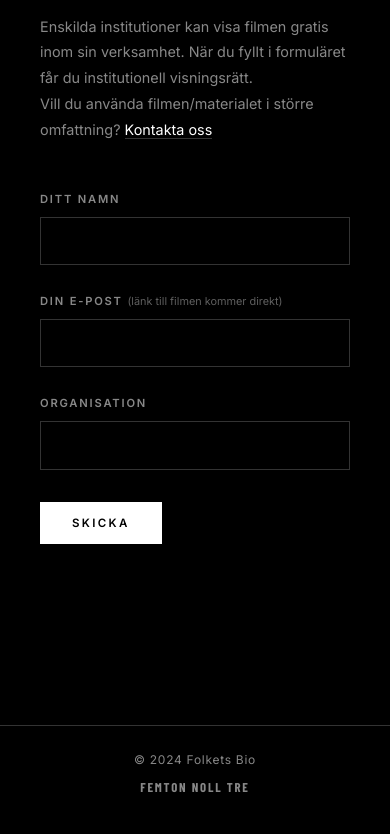
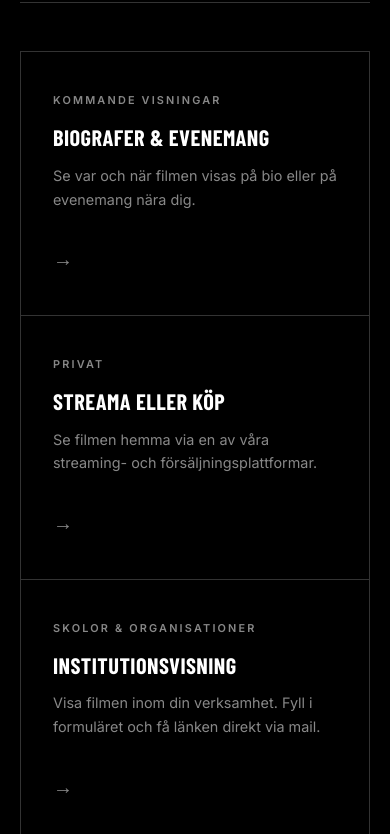
Before and after one commit to J-Henriksson/femton-noll-tre, a website built with Vite: page visningar.html in a window 390 px wide. Shown: the part 206-1040 px from the top of the page. Built offline with nearby package versions, Linux system fonts and the light colour scheme.

Commit message:
Add alternative layout

```diff
--- a/css/visningar.css
+++ b/css/visningar.css
@@ -2,6 +2,112 @@
 
 .header__nav-link--active {
   color: var(--text);
+}
+
+
+/* ── Hub page (Se filmen) ────────────────────────────────── */
+
+.hub-main {
+  min-height: 100vh;
+  padding-top: 9rem;
+  padding-bottom: 6rem;
+}
+
+.hub-header {
+  padding-bottom: 1.5rem;
+  border-bottom: 1px solid var(--border);
+  margin-bottom: 3rem;
+}
+
+.hub-title {
+  font-family: var(--font-display);
+  font-size: clamp(2.75rem, 7vw, 5rem);
+  font-weight: 700;
+  letter-spacing: 0.04em;
+  text-transform: uppercase;
+  color: var(--text);
+  line-height: 0.92;
+}
+
+.hub-grid {
+  display: grid;
+  grid-template-columns: repeat(3, 1fr);
+  border: 1px solid var(--border);
+}
+
+.hub-card {
+  display: flex;
+  flex-direction: column;
+  padding: 2.5rem 2rem;
+  border-left: 1px solid var(--border);
+  color: var(--text);
+  transition: background 0.15s;
+}
+
+.hub-card:first-child {
+  border-left: none;
+}
+
+.hub-card:hover {
+  background: #0c0c0c;
+  color: var(--text);
+}
+
+.hub-card__eyebrow {
+  font-size: 0.68rem;
+  font-weight: 600;
+  letter-spacing: 0.2em;
+  text-transform: uppercase;
+  color: var(--text-muted);
+  margin-bottom: 1rem;
+}
+
+.hub-card__title {
+  font-family: var(--font-display);
+  font-size: clamp(1.4rem, 2.2vw, 1.75rem);
+  font-weight: 700;
+  letter-spacing: 0.02em;
+  text-transform: uppercase;
+  color: var(--text);
+  line-height: 1.05;
+  margin-bottom: 0.9rem;
+}
+
+.hub-card__desc {
+  font-size: 0.9rem;
+  line-height: 1.65;
+  color: var(--text-muted);
+  margin-bottom: 2rem;
+}
+
+.hub-card__arrow {
+  margin-top: auto;
+  font-size: 1.25rem;
+  color: var(--text-muted);
+  transition: transform 0.15s, color 0.15s;
+}
+
+.hub-card:hover .hub-card__arrow {
+  color: var(--text);
+  transform: translateX(0.35rem);
+}
+
+
+/* ── Hub responsive ──────────────────────────────────────── */
+
+@media (max-width: 800px) {
+  .hub-grid {
+    grid-template-columns: 1fr;
+  }
+
+  .hub-card {
+    border-left: none;
+    border-top: 1px solid var(--border);
+  }
+
+  .hub-card:first-child {
+    border-top: none;
+  }
 }
 
 
--- a/visningar.html
+++ b/visningar.html
@@ -4,7 +4,7 @@
   <meta charset="UTF-8" />
   <meta name="viewport" content="width=device-width, initial-scale=1.0" />
   <title>Se filmen — FEMTON NOLL TRE</title>
-  <meta name="description" content="Fyll i formuläret och få filmlänken till Femton noll tre automatiskt via mail." />
+  <meta name="description" content="Se Femton noll tre på bio, hemma via streaming eller inom din institution." />
   <link rel="preconnect" href="https://fonts.googleapis.com" />
   <link rel="preconnect" href="https://fonts.gstatic.com" crossorigin />
   <link rel="icon" type="image/png" href="assets/logo.png" />
@@ -25,40 +25,36 @@
     </div>
   </header>
 
-  <main class="form-main">
+  <main class="hub-main">
     <div class="container">
 
-      <div class="form-content">
-        <h1 class="form-title">Fyll i formuläret och få filmlänken automatiskt via mail.</h1>
-        <p class="form-intro">
-          Enskilda institutioner kan visa filmen gratis inom sin verksamhet. När du fyllt i
-          formuläret får du institutionell visningsrätt.<br />
-          Vill du använda filmen/materialet i större omfattning?
-          <a class="form-intro__link" href="mailto:info@folketsbio.se">Kontakta oss</a>
-        </p>
+      <div class="hub-header">
+        <h1 class="hub-title">Se filmen</h1>
+      </div>
 
-        <form class="screening-form" id="screening-form" novalidate>
+      <div class="hub-grid">
 
-          <div class="form-field">
-            <label class="form-label" for="name">Ditt namn</label>
-            <input class="form-input" type="text" id="name" name="name" autocomplete="name" required />
-          </div>
+        <a class="hub-card" href="biografer.html">
+          <p class="hub-card__eyebrow">Kommande visningar</p>
+          <h2 class="hub-card__title">Biografer &amp; evenemang</h2>
+          <p class="hub-card__desc">Se var och när filmen visas på bio eller på evenemang nära dig.</p>
+          <span class="hub-card__arrow" aria-hidden="true">&rarr;</span>
+        </a>
 
-          <div class="form-field">
-            <label class="form-label" for="email">Din e-post <span class="form-label__hint">(länk till filmen kommer direkt)</span></label>
-            <input class="form-input" type="email" id="email" name="email" autocomplete="email" required />
-          </div>
+        <a class="hub-card" href="streama.html">
+          <p class="hub-card__eyebrow">Privat</p>
+          <h2 class="hub-card__title">Streama eller köp</h2>
+          <p class="hub-card__desc">Se filmen hemma via en av våra streaming- och försäljningsplattformar.</p>
+          <span class="hub-card__arrow" aria-hidden="true">&rarr;</span>
+        </a>
 
-          <div class="form-field">
-            <label class="form-label" for="org">Organisation</label>
-            <input class="form-input" type="text" id="org" name="org" autocomplete="organization" required />
-          </div>
+        <a class="hub-card" href="institutioner.html">
+          <p class="hub-card__eyebrow">Skolor &amp; organisationer</p>
+          <h2 class="hub-card__title">Institutionsvisning</h2>
+          <p class="hub-card__desc">Visa filmen inom din verksamhet. Fyll i formuläret och få länken direkt via mail.</p>
+          <span class="hub-card__arrow" aria-hidden="true">&rarr;</span>
+        </a>
 
-          <button class="form-submit" type="submit">Skicka</button>
-
-          <p class="form-status" id="form-status" aria-live="polite"></p>
-
-        </form>
       </div>
 
     </div>
@@ -66,12 +62,11 @@
 
   <footer class="site-footer">
     <div class="container footer__inner">
-      <span class="footer__copy">© 2024 Folkets Bio</span>
+      <span class="footer__copy">© 2026 Folkets Bio</span>
       <span class="footer__film">Femton noll tre</span>
     </div>
   </footer>
 
   <script src="js/main.js"></script>
-  <script src="js/form.js"></script>
 </body>
 </html>
```
Also changed, not shown: biografer.html (added, +69 -0 lines), institutioner.html (added, +79 -0 lines), streama.html (added, +55 -0 lines).
